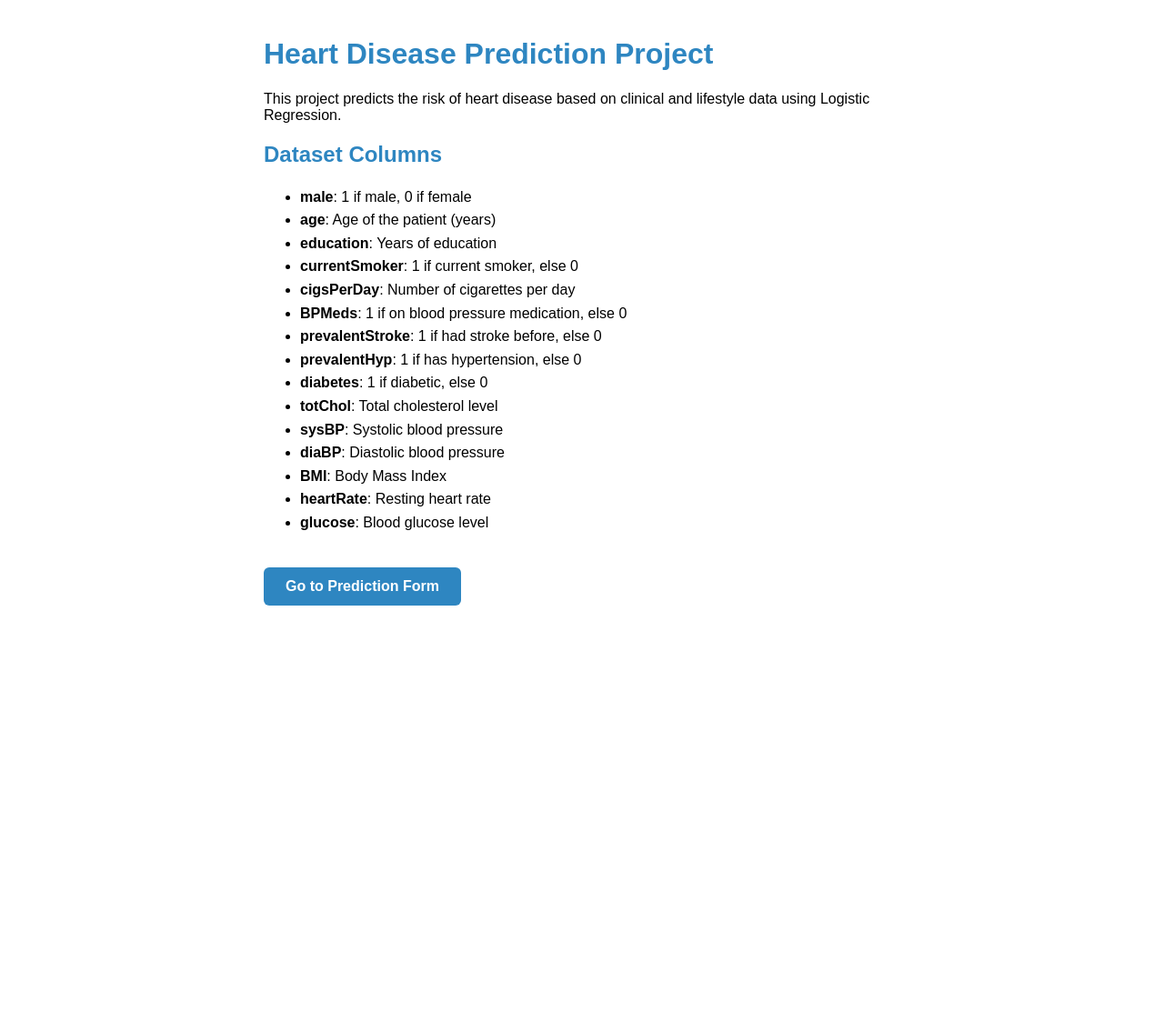
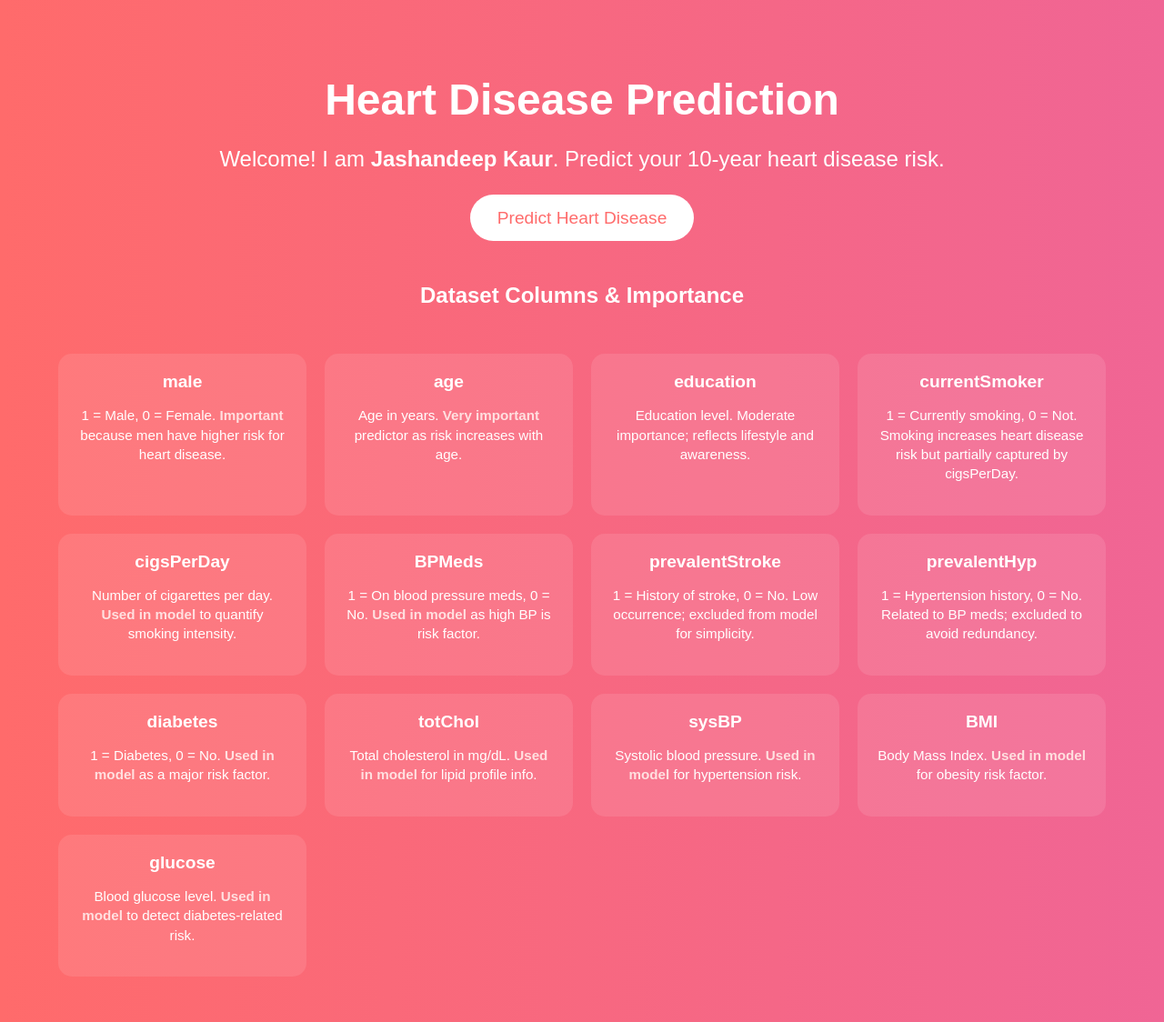
Before and after one commit to jashandeep032kaur-dot/heart-disease-prediction, a Flask app: page / in a window 1280 px wide. Shown: the whole page at 91% size. Before the commit the page ends 666 px from the top, so only its background shows below. Run offline with Flask 3, Linux system fonts and the light colour scheme; parts of the project's set-up code (start-up, migrations or seed data) failed here and were passed over.

Commit message:
Update templates/index.html

```diff
--- a/templates/index.html
+++ b/templates/index.html
@@ -1,49 +1,140 @@
 <!DOCTYPE html>
-<html>
+<html lang="en">
 <head>
-  <title>Heart Disease Prediction Project</title>
-  <style>
-    body { font-family: Arial, sans-serif; max-width: 700px; margin: auto; padding: 20px; }
-    h1, h2 { color: #2E86C1; }
-    ul { line-height: 1.6; }
-    a.btn {
-      display: inline-block;
-      padding: 12px 24px;
-      margin-top: 20px;
-      background-color: #2E86C1;
-      color: white;
-      text-decoration: none;
-      border-radius: 6px;
-      font-weight: bold;
-    }
-    a.btn:hover {
-      background-color: #1B4F72;
-    }
-  </style>
+    <meta charset="UTF-8">
+    <title>Heart Disease Prediction</title>
+    <style>
+        body {
+            font-family: 'Arial', sans-serif;
+            background: linear-gradient(to right, #ff6b6b, #f06595);
+            color: #fff;
+            margin: 0;
+            padding: 0;
+        }
+        .container {
+            width: 90%;
+            max-width: 1200px;
+            margin: auto;
+            padding: 50px 0;
+            text-align: center;
+        }
+        h1 {
+            font-size: 3em;
+            margin-bottom: 10px;
+        }
+        p.intro {
+            font-size: 1.5em;
+            margin-bottom: 40px;
+        }
+        .btn {
+            padding: 15px 30px;
+            font-size: 1.2em;
+            color: #ff6b6b;
+            background-color: #fff;
+            border: none;
+            border-radius: 30px;
+            cursor: pointer;
+            transition: all 0.3s ease;
+            text-decoration: none;
+        }
+        .btn:hover {
+            background-color: #ffe0e0;
+            transform: scale(1.1);
+        }
+        .cards {
+            display: grid;
+            grid-template-columns: repeat(auto-fit, minmax(250px, 1fr));
+            gap: 20px;
+            margin-top: 50px;
+        }
+        .card {
+            background: rgba(255,255,255,0.1);
+            padding: 20px;
+            border-radius: 15px;
+            transition: all 0.3s ease;
+            cursor: pointer;
+        }
+        .card:hover {
+            background: rgba(255,255,255,0.3);
+            transform: translateY(-5px);
+        }
+        .card h3 {
+            margin-top: 0;
+            margin-bottom: 10px;
+            font-size: 1.2em;
+            color: #fff;
+        }
+        .card p {
+            font-size: 0.95em;
+            line-height: 1.4em;
+        }
+        .important {
+            color: #ffe0e0;
+            font-weight: bold;
+        }
+    </style>
 </head>
 <body>
-  <h1>Heart Disease Prediction Project</h1>
-  <p>This project predicts the risk of heart disease based on clinical and lifestyle data using Logistic Regression.</p>
+    <div class="container">
+        <h1>Heart Disease Prediction</h1>
+        <p class="intro">Welcome! I am <strong>Jashandeep Kaur</strong>. Predict your 10-year heart disease risk.</p>
+        <a href="predict.html" class="btn">Predict Heart Disease</a>
 
-  <h2>Dataset Columns</h2>
-  <ul>
-    <li><strong>male</strong>: 1 if male, 0 if female</li>
-    <li><strong>age</strong>: Age of the patient (years)</li>
-    <li><strong>education</strong>: Years of education</li>
-    <li><strong>currentSmoker</strong>: 1 if current smoker, else 0</li>
-    <li><strong>cigsPerDay</strong>: Number of cigarettes per day</li>
-    <li><strong>BPMeds</strong>: 1 if on blood pressure medication, else 0</li>
-    <li><strong>prevalentStroke</strong>: 1 if had stroke before, else 0</li>
-    <li><strong>prevalentHyp</strong>: 1 if has hypertension, else 0</li>
-    <li><strong>diabetes</strong>: 1 if diabetic, else 0</li>
-    <li><strong>totChol</strong>: Total cholesterol level</li>
-    <li><strong>sysBP</strong>: Systolic blood pressure</li>
-    <li><strong>diaBP</strong>: Diastolic blood pressure</li>
-    <li><strong>BMI</strong>: Body Mass Index</li>
-    <li><strong>heartRate</strong>: Resting heart rate</li>
-    <li><strong>glucose</strong>: Blood glucose level</li>
-  </ul>
-
-  <a class="btn" href="/predict">Go to Prediction Form</a>
+        <h2 style="margin-top:60px;">Dataset Columns & Importance</h2>
+        <div class="cards">
+            <div class="card">
+                <h3>male</h3>
+                <p>1 = Male, 0 = Female. <span class="important">Important</span> because men have higher risk for heart disease.</p>
+            </div>
+            <div class="card">
+                <h3>age</h3>
+                <p>Age in years. <span class="important">Very important</span> predictor as risk increases with age.</p>
+            </div>
+            <div class="card">
+                <h3>education</h3>
+                <p>Education level. Moderate importance; reflects lifestyle and awareness.</p>
+            </div>
+            <div class="card">
+                <h3>currentSmoker</h3>
+                <p>1 = Currently smoking, 0 = Not. Smoking increases heart disease risk but partially captured by cigsPerDay.</p>
+            </div>
+            <div class="card">
+                <h3>cigsPerDay</h3>
+                <p>Number of cigarettes per day. <span class="important">Used in model</span> to quantify smoking intensity.</p>
+            </div>
+            <div class="card">
+                <h3>BPMeds</h3>
+                <p>1 = On blood pressure meds, 0 = No. <span class="important">Used in model</span> as high BP is risk factor.</p>
+            </div>
+            <div class="card">
+                <h3>prevalentStroke</h3>
+                <p>1 = History of stroke, 0 = No. Low occurrence; excluded from model for simplicity.</p>
+            </div>
+            <div class="card">
+                <h3>prevalentHyp</h3>
+                <p>1 = Hypertension history, 0 = No. Related to BP meds; excluded to avoid redundancy.</p>
+            </div>
+            <div class="card">
+                <h3>diabetes</h3>
+                <p>1 = Diabetes, 0 = No. <span class="important">Used in model</span> as a major risk factor.</p>
+            </div>
+            <div class="card">
+                <h3>totChol</h3>
+                <p>Total cholesterol in mg/dL. <span class="important">Used in model</span> for lipid profile info.</p>
+            </div>
+            <div class="card">
+                <h3>sysBP</h3>
+                <p>Systolic blood pressure. <span class="important">Used in model</span> for hypertension risk.</p>
+            </div>
+            <div class="card">
+                <h3>BMI</h3>
+                <p>Body Mass Index. <span class="important">Used in model</span> for obesity risk factor.</p>
+            </div>
+            <div class="card">
+                <h3>glucose</h3>
+                <p>Blood glucose level. <span class="important">Used in model</span> to detect diabetes-related risk.</p>
+            </div>
+        </div>
+    </div>
 </body>
 </html>
```
